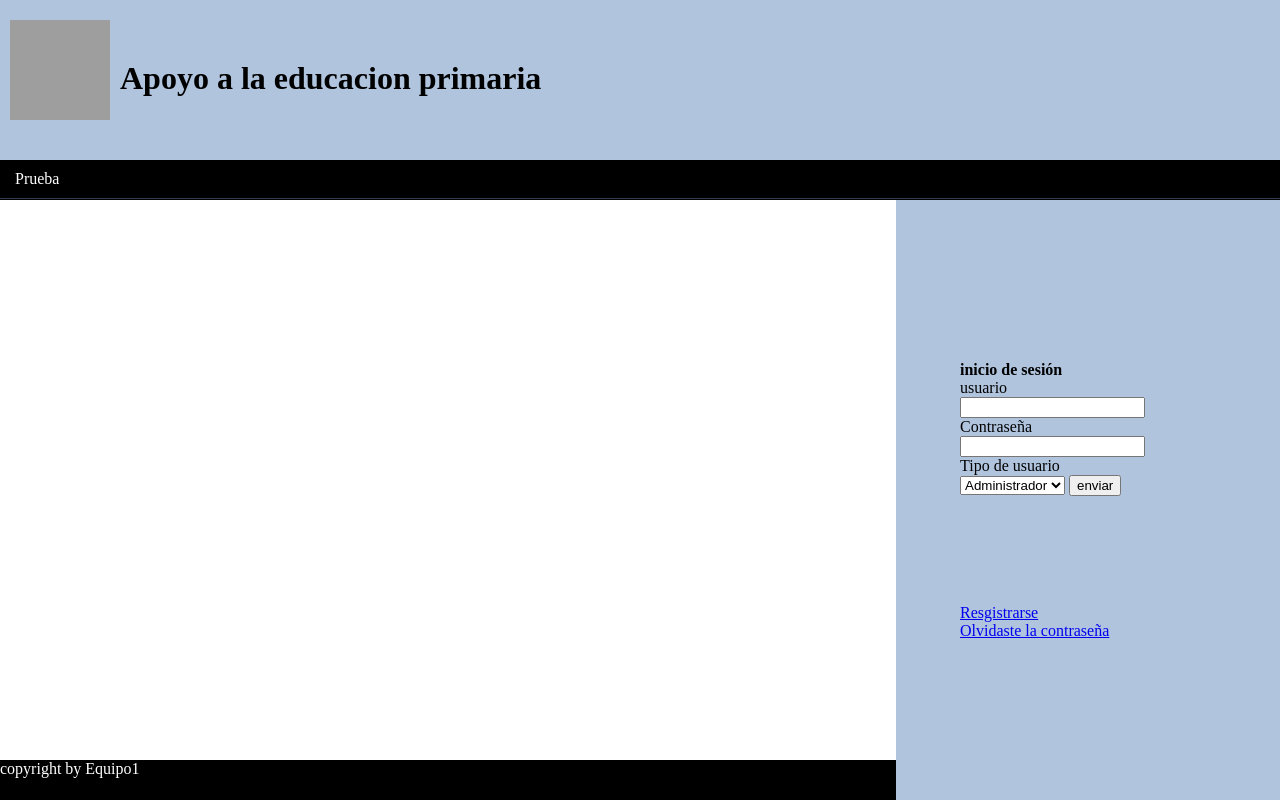
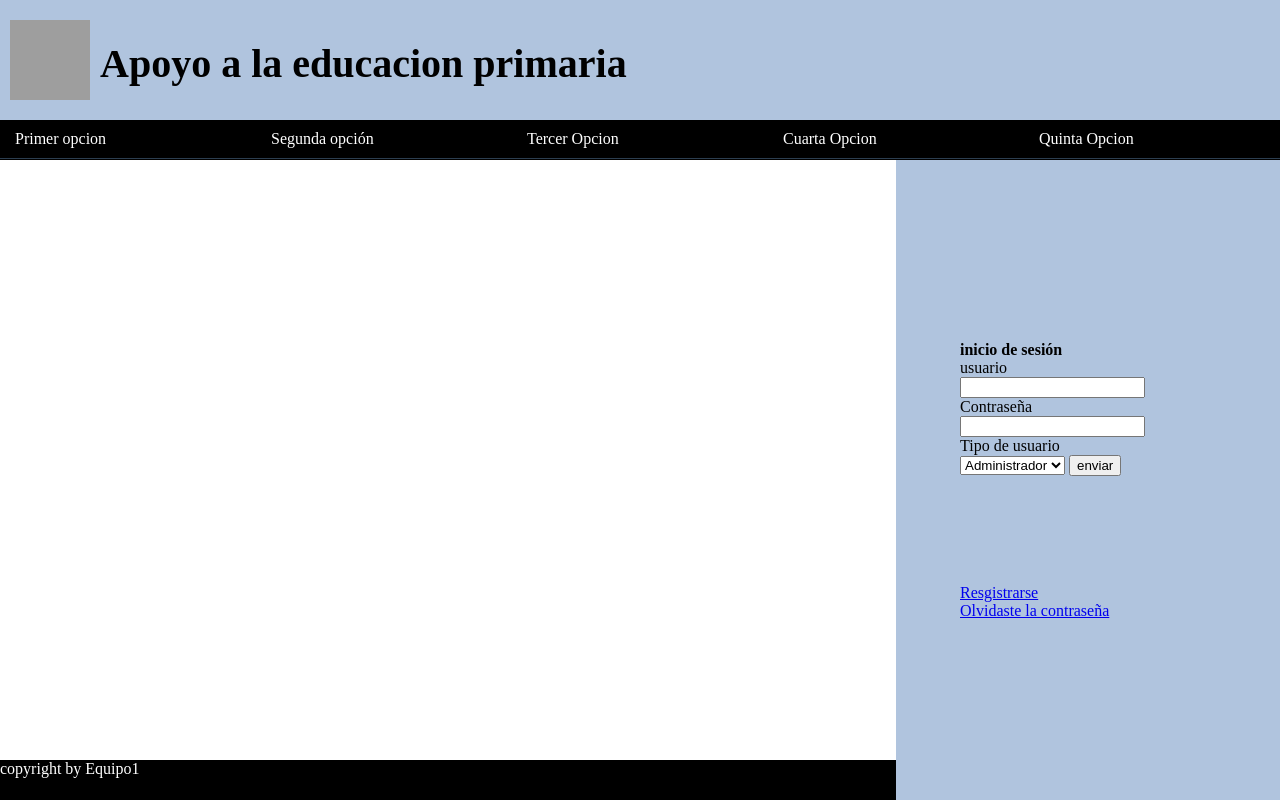
Before and after one commit to AgustinFL23/ProyectoWebGaby, a PHP site: page / in a window 1280 px wide. Run offline with PHP 8.4, Linux system fonts and the light colour scheme; grey boxes are pictures that could not be loaded.

Commit message:
Menu desplegable de 3 niveles horizontal, vertical, a lado

```diff
--- a/CSS/headerNavFooter.css
+++ b/CSS/headerNavFooter.css
@@ -3,21 +3,22 @@ body{
 }
 header {
 	background-color: lightsteelblue;
-	height: 20vh;
+	height: 15vh;
 	width: 100vw;
 
 }
 header img {
-	width: 100px;
-	height: 100px;
+	width: 10vh;
+	height: 10vh;
 	padding: 10px;
-	padding-top: 20px;
+	padding-top: 2.5vh;
 	float: left;
 
 }
 header h1{
 	margin-top: 0px;
-	padding-top: 60px;
+	padding-top: 5vh;
+  font-size: 5vh;
 	padding-bottom: 0px;
 }
 nav{
@@ -26,9 +27,14 @@ nav{
 	background-color: black;
 	color: white;
 	padding-top: 0px;
+  position: sticky;
 }
-nav ul{
+nav > ul {
 	margin: 0px;
+  display: flex;
+  gap: 0vw;
+  padding: 0;
+  width: 100vw;
 }
 nav li{
 
@@ -48,7 +54,8 @@ nav ul {
     }
 
     nav > ul > li {
-      position: absolutes;
+     /* position: absolute;*/
+     width: 20vw;
     }
 
     nav a {
@@ -73,6 +80,16 @@ nav ul {
     nav li:hover > ul {
       display:block;
     }
+    nav > ul > li > ul > li:hover > ul{
+      position: absolute;
+      margin-left: 20vw;
+      margin-top: -5.6vh;
+      display:block;
+    }
+    nav > ul > li > ul > li > ul > li{
+      width: 12vw;
+      padding: 0;
+    }
 
     nav li ul li a {
       padding-left: 30px;
--- a/CSS/index.css
+++ b/CSS/index.css
@@ -1,16 +1,16 @@
 #principal{
 	float: left;
 	width: 70vw;
-	height: 75vh;
+	height: 80vh;
 
 }
 #contenido{
 	width: 70vw;
-	height: 70vh;
+	height: 75vh;
 }
 #aside{
 	width: 30vw;
-	height: 75vh;
+	height: 80vh;
 	align-content: center;
 	background-color: lightsteelblue;
 
--- a/index.html
+++ b/index.html
@@ -17,14 +17,39 @@
 <nav>
 	<ul>
 		<li>
-			<a href="#">Prueba</a>
+			<a href="#">Primer opcion</a>
 		</li>
 		<li>
+			<a href="#">Segunda opción</a>
 			<ul>
-				<li><a href="#">Dashboard</a></li>
-          		<li><a href="#">Resumen</a></li>
+				<li>
+					<a href="#">Dashboard</a>
+				</li>
+          		<li>
+          			<a href="#">Resumen</a>
+          			<ul>
+          				<li>
+          					<a href="">Prueba</a>
+          				</li>
+          				<li>
+          					<a href="">Prueba 2</a>
+          				</li>
+          			</ul>
+          		</li>
+          		<li>
+          			<a href="#"> mas opciones</a>
+          		</li>
 			</ul>
 
+		</li>
+		<li>
+			<a href="#">Tercer Opcion</a>
+		</li>
+		<li>
+			<a href="#">Cuarta Opcion</a>
+		</li>
+		<li>
+			<a href="#">Quinta Opcion</a>
 		</li>
 	</ul>
 </nav>
```
